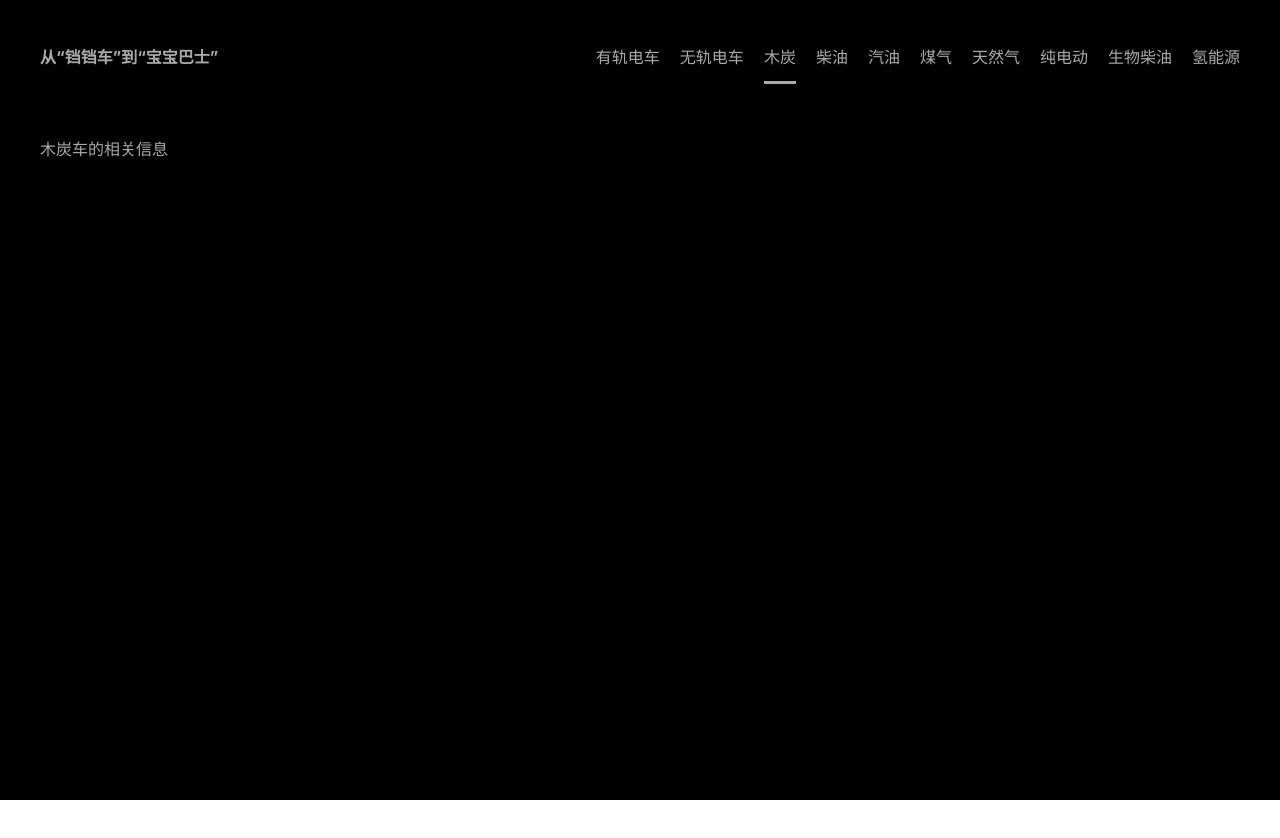
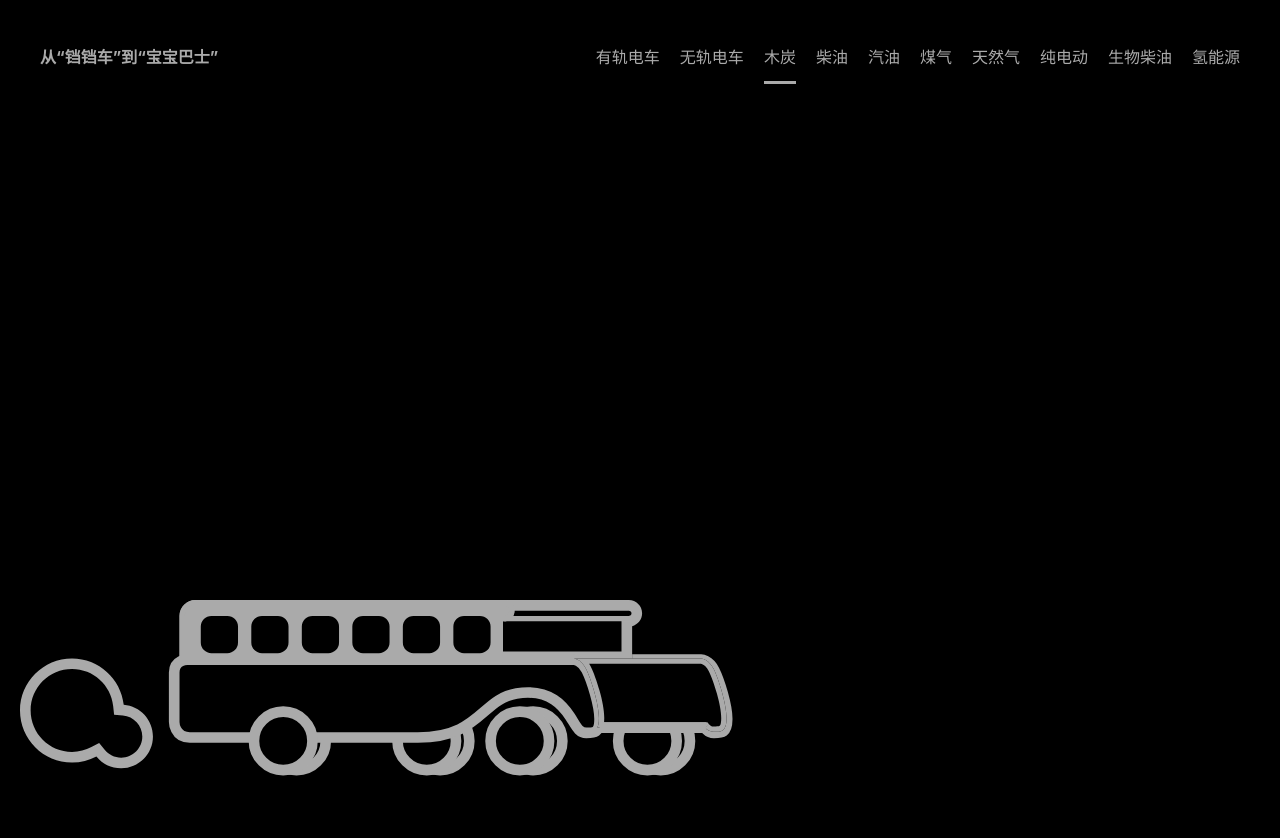
Before and after one commit to Veremay/new-energy-bus-visualization-website, a React (Create React App) app: page / in a window 1280 px wide. Both pictures are taken after a click on the element "木炭". Shown: the top 838 px of the page. Before the commit the page ends 800 px from the top, so only its background shows below. Built offline with nearby package versions, Linux system fonts and the light colour scheme.

Commit message:
小车移动尝试

```diff
--- a/src/components/Body.jsx
+++ b/src/components/Body.jsx
@@ -1,6 +1,7 @@
 import React, { useContext } from "react";
 import "../assets/styles/body.css";
 import { ThemeContext } from "../ThemeContext";
+import ScrollCar from "./car_motion";
 
 const Body = () => {
   const { theme, category, setCategory } = useContext(ThemeContext);
@@ -8,7 +9,7 @@ const Body = () => {
   let content;
   if (category === "tram") content = <p>有轨电车的相关信息</p>;
   else if (category === "trolleybus") content = <p>无轨电车的相关信息</p>;
-  else if (category === "charcoal") content = <p>木炭车的相关信息</p>;
+  else if (category === "charcoal") content = <ScrollCar />;
   else if (category === "diesel") content = <p>柴油车的相关信息</p>;
   else if (category === "gasoline") content = <p>汽油车的相关信息</p>;
   else if (category === "coalgas") content = <p>煤气车的相关信息</p>;
--- /dev/null
+++ b/src/components/car_motion.js
@@ -0,0 +1,47 @@
+import React, { useState, useEffect } from "react";
+import { motion } from "framer-motion";
+import { ReactComponent as Svg1 } from '../assets/svg/charcoal.svg';
+import { ReactSVG } from "react-svg";
+
+const ScrollCar = () => {
+  const [scrollPosition, setScrollPosition] = useState(0);
+
+  // 监听滚动事件，计算滚动位置
+  const handleScroll = () => {
+    const scrollY = window.scrollY;
+    setScrollPosition(scrollY);
+  };
+
+  useEffect(() => {
+    // 添加滚动事件监听
+    window.addEventListener("scroll", handleScroll);
+
+    // 清理滚动事件监听
+    return () => {
+      window.removeEventListener("scroll", handleScroll);
+    };
+  }, []);
+
+  // 计算小车的位置
+  const carPosition = scrollPosition * 0.5; // 设置移动的速度，调整比例值来控制移动速度
+
+  return (
+    <div style={{ height: "2000px" }}> {/* 模拟大页面高度以触发滚动 */}
+      {/* 小车动画 */}
+      <motion.div
+        style={{
+          position: "fixed",
+          bottom: "20px", // 小车距离底部一定距离
+          left: "20px",   // 小车初始位置
+          zIndex: 1000,
+        }}
+        animate={{ x: carPosition }}  // 动画属性，x坐标随滚动位置变化
+        transition={{ type: "spring", stiffness: 100, damping: 20 }}  // 弹簧动画效果
+      >
+        <Svg1 />
+      </motion.div>
+    </div>
+  );
+};
+
+export default ScrollCar;
```
Also changed, not shown: package.json (+5 -3 lines), src/App.js (+11 -0 lines), src/assets/styles/body.css (line endings or trailing spaces), src/assets/svg/charcoal.svg (added), 1 other file (tests, documents, lock files or other folders).
